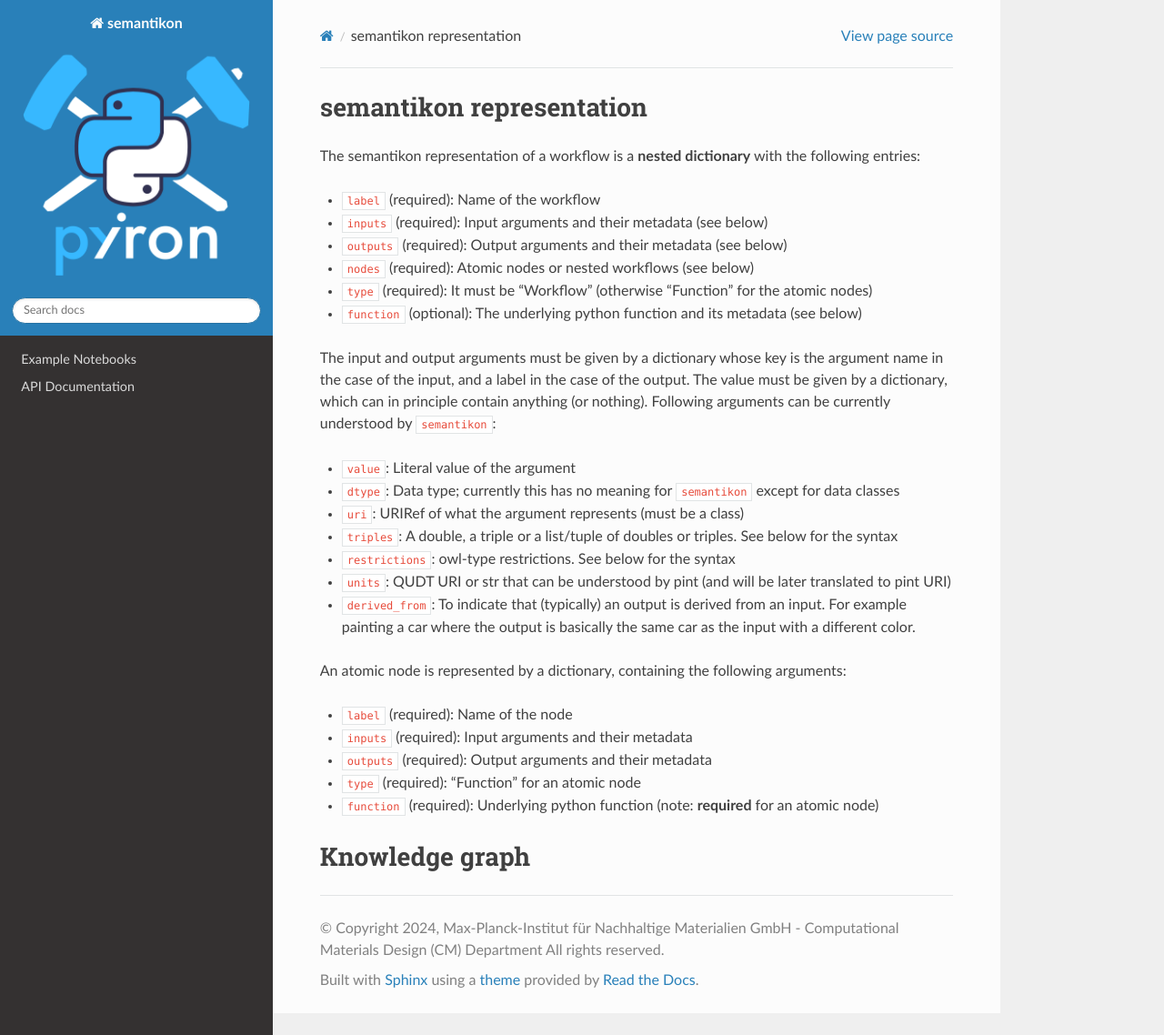
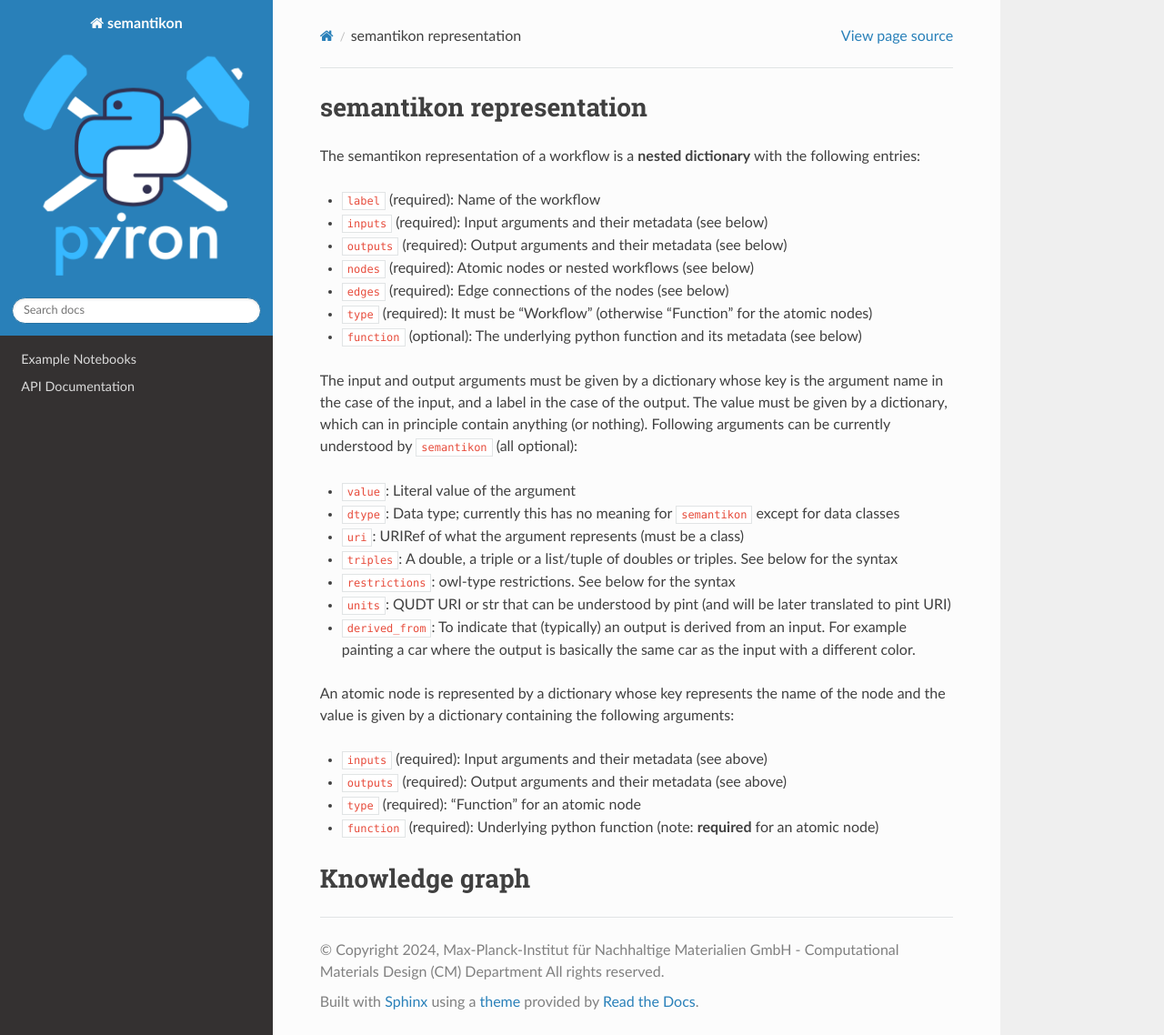
Before and after one commit to pyiron/semantikon, a Sphinx documentation site: the page built from docs/specs.md, in a window 1280 px wide and 1138 px high. Shown: the whole window at 91% size. Built offline with Sphinx 7.4.7 and the Read the Docs theme 3.1.0, drawn with Linux system fonts in a browser that asks for light colours; the version number could not be read and is left out.

Commit message:
Update specs.md

```diff
--- a/docs/specs.md
+++ b/docs/specs.md
@@ -6,10 +6,11 @@ The semantikon representation of a workflow is a **nested dictionary** with the
 - `inputs` (required): Input arguments and their metadata (see below)
 - `outputs` (required): Output arguments and their metadata (see below)
 - `nodes` (required): Atomic nodes or nested workflows (see below)
+- `edges` (required): Edge connections of the nodes (see below)
 - `type` (required): It must be "Workflow" (otherwise "Function" for the atomic nodes)
 - `function` (optional): The underlying python function and its metadata (see below)
 
-The input and output arguments must be given by a dictionary whose key is the argument name in the case of the input, and a label in the case of the output. The value must be given by a dictionary, which can in principle contain anything (or nothing). Following arguments can be currently understood by `semantikon`:
+The input and output arguments must be given by a dictionary whose key is the argument name in the case of the input, and a label in the case of the output. The value must be given by a dictionary, which can in principle contain anything (or nothing). Following arguments can be currently understood by `semantikon` (all optional):
 
 - `value`: Literal value of the argument
 - `dtype`: Data type; currently this has no meaning for `semantikon` except for data classes
@@ -19,11 +20,10 @@ The input and output arguments must be given by a dictionary whose key is the ar
 - `units`: QUDT URI or str that can be understood by pint (and will be later translated to pint URI)
 - `derived_from`: To indicate that (typically) an output is derived from an input. For example painting a car where the output is basically the same car as the input with a different color.
 
-An atomic node is represented by a dictionary, containing the following arguments:
+An atomic node is represented by a dictionary whose key represents the name of the node and the value is given by a dictionary containing the following arguments:
 
-- `label` (required): Name of the node
-- `inputs` (required): Input arguments and their metadata
-- `outputs` (required): Output arguments and their metadata
+- `inputs` (required): Input arguments and their metadata (see above)
+- `outputs` (required): Output arguments and their metadata (see above)
 - `type` (required): "Function" for an atomic node
 - `function` (required): Underlying python function (note: **required** for an atomic node)
 
```
